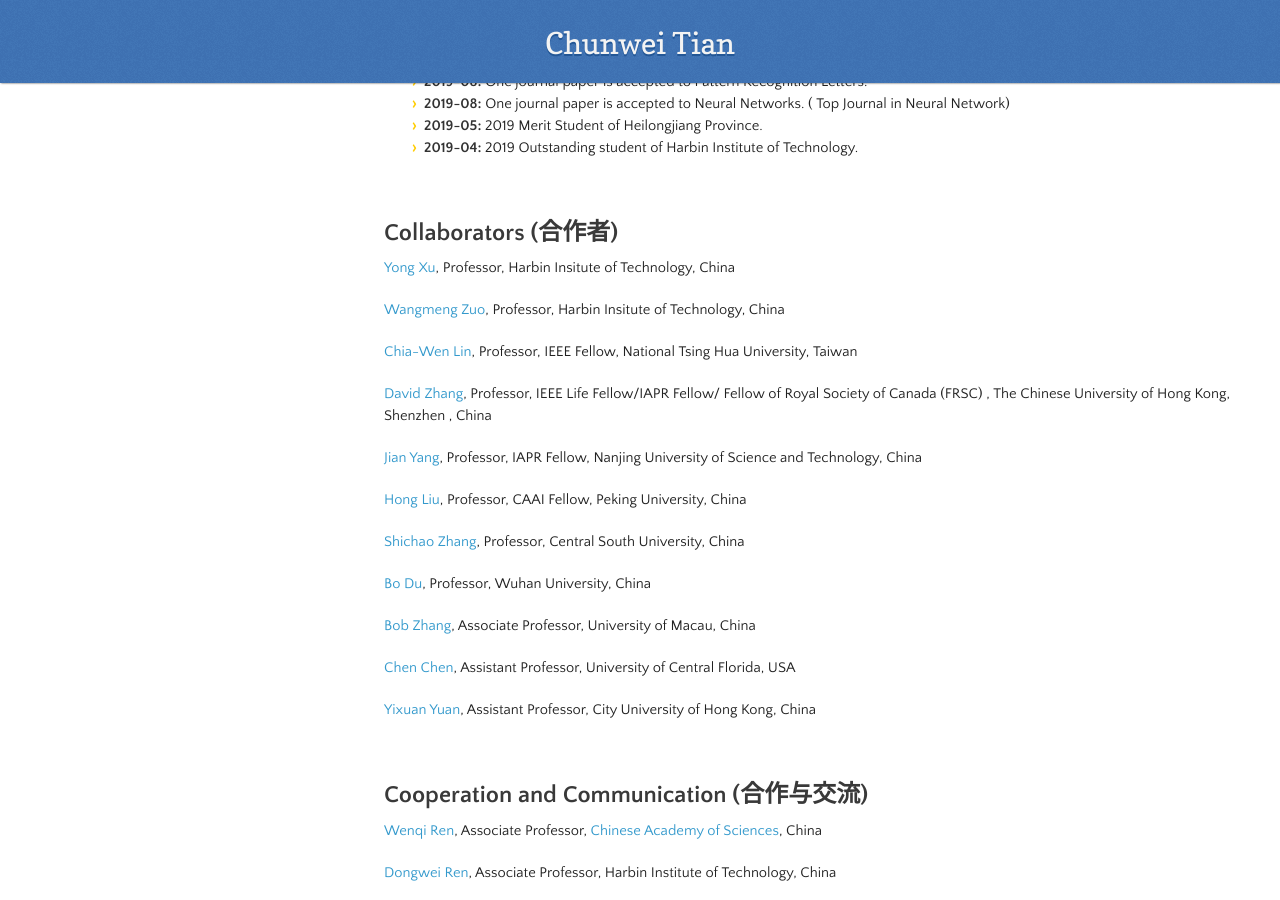
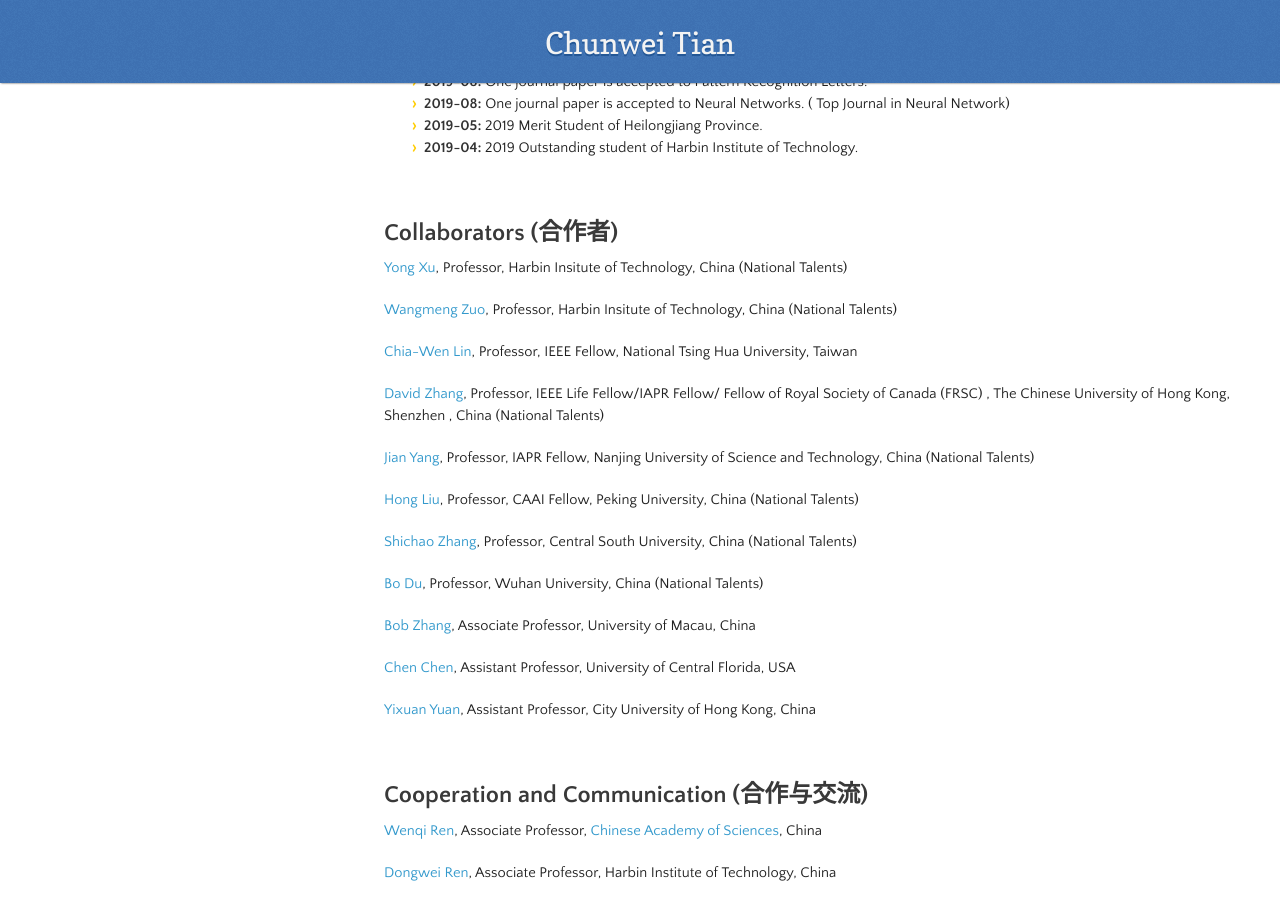
Before and after one commit to hellloxiaotian/hellloxiaotian.github.io, a Jekyll site: the page built from index.md, in a window 1280 px wide and 900 px high, scrolled down 2872 px. Built offline with Jekyll 4.4.1, drawn with Linux system fonts in a browser that asks for light colours; nearby versions of some CDN libraries; our own code applies the rules of GitHub Pages for plain Markdown files; the repository's description, which GitHub fills in, is left out.

Commit message:
Update index.md

```diff
--- a/index.md
+++ b/index.md
@@ -98,21 +98,21 @@
 
 ## Collaborators (合作者)
 
-[Yong](http://www.google.com/url?q=http%3A%2F%2Fwww.yongxu.org%2F&sa=D&sntz=1&usg=AFQjCNGb5jsLxodkNh2D6QhfAex6HTd4oA) [Xu](http://www.google.com/url?q=http%3A%2F%2Fwww.yongxu.org%2F&sa=D&sntz=1&usg=AFQjCNGb5jsLxodkNh2D6QhfAex6HTd4oA), Professor, Harbin Insitute of Technology, China
+[Yong](http://www.google.com/url?q=http%3A%2F%2Fwww.yongxu.org%2F&sa=D&sntz=1&usg=AFQjCNGb5jsLxodkNh2D6QhfAex6HTd4oA) [Xu](http://www.google.com/url?q=http%3A%2F%2Fwww.yongxu.org%2F&sa=D&sntz=1&usg=AFQjCNGb5jsLxodkNh2D6QhfAex6HTd4oA), Professor, Harbin Insitute of Technology, China (National Talents)
 
-[Wangmeng Zuo](http://www.google.com/url?q=http%3A%2F%2Fhomepage.hit.edu.cn%2Fwangmengzuo&sa=D&sntz=1&usg=AFQjCNGQaE8hhMX2VCb3rqbNohhgCVe1HA), Professor, Harbin Insitute of Technology, China
+[Wangmeng Zuo](http://www.google.com/url?q=http%3A%2F%2Fhomepage.hit.edu.cn%2Fwangmengzuo&sa=D&sntz=1&usg=AFQjCNGQaE8hhMX2VCb3rqbNohhgCVe1HA), Professor, Harbin Insitute of Technology, China (National Talents)
 
 [Chia-Wen Lin](https://www.google.com/url?q=https%3A%2F%2Fwww.ee.nthu.edu.tw%2Fcwlin%2F&sa=D&sntz=1&usg=AFQjCNElbF2cUwFl9pKODT1zwVKgzigBYA), Professor, IEEE Fellow, National Tsing Hua University, Taiwan
 
-[David Zhang](http://www.google.com/url?q=http%3A%2F%2Fwww4.comp.polyu.edu.hk%2F~csdzhang%2F&sa=D&sntz=1&usg=AFQjCNGAQCD-bNdmz_OgULN-krgC99ENNg), Professor,   IEEE Life Fellow/IAPR Fellow/ Fellow of Royal Society of Canada (FRSC) , The Chinese University of Hong Kong, Shenzhen , China
+[David Zhang](http://www.google.com/url?q=http%3A%2F%2Fwww4.comp.polyu.edu.hk%2F~csdzhang%2F&sa=D&sntz=1&usg=AFQjCNGAQCD-bNdmz_OgULN-krgC99ENNg), Professor,   IEEE Life Fellow/IAPR Fellow/ Fellow of Royal Society of Canada (FRSC) , The Chinese University of Hong Kong, Shenzhen , China (National Talents)
 
-[Jian Yang](https://scholar.google.com/citations?hl=zh-CN&user=6CIDtZQAAAAJ), Professor, IAPR Fellow, Nanjing University of Science and Technology, China
+[Jian Yang](https://scholar.google.com/citations?hl=zh-CN&user=6CIDtZQAAAAJ), Professor, IAPR Fellow, Nanjing University of Science and Technology, China (National Talents)
 
-[Hong Liu](https://scholar.google.com/citations?hl=zh-CN&user=4CQKG8oAAAAJ&view_op=list_works&sortby=pubdate), Professor,  CAAI Fellow, Peking University, China
+[Hong Liu](https://scholar.google.com/citations?hl=zh-CN&user=4CQKG8oAAAAJ&view_op=list_works&sortby=pubdate), Professor,  CAAI Fellow, Peking University, China (National Talents)
 
-[Shichao Zhang](https://scholar.google.com/citations?user=heE6vKAAAAAJ&hl=zh-CN&oi=ao), Professor, Central South University, China
+[Shichao Zhang](https://scholar.google.com/citations?user=heE6vKAAAAAJ&hl=zh-CN&oi=ao), Professor, Central South University, China (National Talents)
 
-[Bo Du](http://www.google.com/url?q=http%3A%2F%2Fcs.whu.edu.cn%2Fteacherinfo.aspx%3Fid%3D254&sa=D&sntz=1&usg=AFQjCNFHAo5DbIx8GltxxCrlliHoeTzK2A),  Professor,  Wuhan University, China
+[Bo Du](http://www.google.com/url?q=http%3A%2F%2Fcs.whu.edu.cn%2Fteacherinfo.aspx%3Fid%3D254&sa=D&sntz=1&usg=AFQjCNFHAo5DbIx8GltxxCrlliHoeTzK2A),  Professor,  Wuhan University, China (National Talents)
 
 [Bob Zhang](http://www.google.com/url?q=http%3A%2F%2Fwww.cis.umac.mo%2F~bobzhang%2F&sa=D&sntz=1&usg=AFQjCNEeK6VR-9q9pcg07qr6i5KYGbQuDg), Associate Professor, University of Macau, China
 
```
